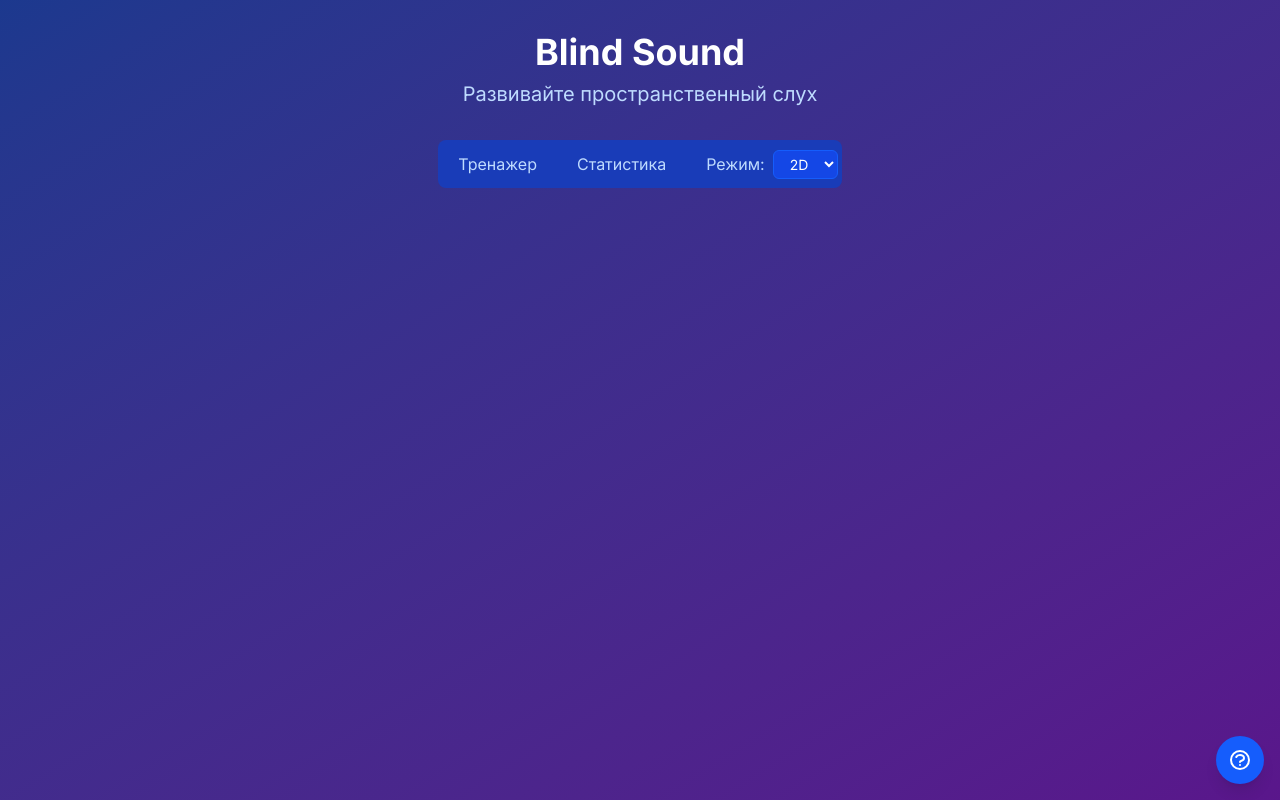
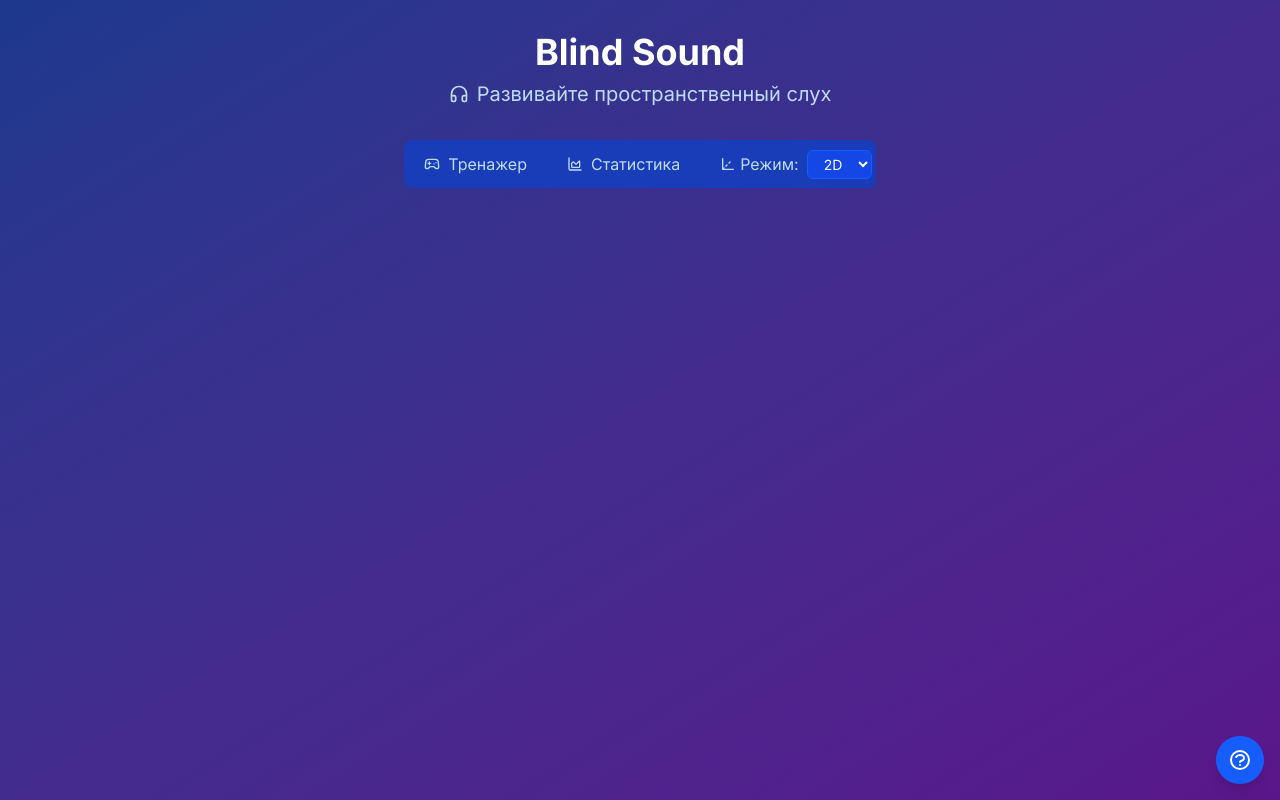
Before and after one commit to trylastsky/blind-sound, a Next.js app: page / in a window 1280 px wide. Built offline with nearby package versions, Linux system fonts and the light colour scheme.

Commit message:
icons migration1

```diff
--- a/package.json
+++ b/package.json
@@ -11,6 +11,7 @@
   },
   "dependencies": {
     "@types/three": "^0.180.0",
+    "lucide-react": "^0.548.0",
     "next": "^16.0.0",
     "react": "19.2.0",
     "react-dom": "19.2.0",
--- a/src/app/page.tsx
+++ b/src/app/page.tsx
@@ -3,6 +3,7 @@ import { useState, useEffect } from 'react';
 import SoundTrainer from './components/SoundTrainer';
 import Stats from './components/Stats';
 import HelpModal from './components/helper/HelpModal';
+import { Headphones, Gamepad2, ChartArea, Axis3D } from 'lucide-react';
 
 export interface StatsData {
   totalAttempts: number;
@@ -69,31 +70,41 @@ export default function Home() {
     <main className="min-h-screen bg-gradient-to-br from-blue-900 to-purple-900 text-white">
       <div className="container mx-auto px-4 py-8">
         <header className="text-center mb-8">
-          <h1 className="text-4xl font-bold mb-2">Blind Sound</h1>
-          <p className="text-xl text-blue-200">Развивайте пространственный слух</p>
+          <h1 className="text-4xl font-bold mb-2 flex items-center justify-center gap-3">
+            Blind Sound
+          </h1>
+          <p className="text-xl text-blue-200 flex items-center justify-center gap-2">
+            <Headphones className="w-5 h-5" />
+            Развивайте пространственный слух
+          </p>
         </header>
 
         <nav className="flex justify-center mb-8">
           <div className="bg-blue-800 rounded-lg p-1 flex flex-wrap justify-center gap-2">
             <button
               onClick={() => setCurrentView('trainer')}
-              className={`px-4 py-2 rounded-md cursor-pointer transition-colors ${
+              className={`px-4 py-2 rounded-md cursor-pointer transition-colors flex items-center gap-2 ${
                 currentView === 'trainer' ? 'bg-blue-600 text-white' : 'text-blue-200'
               }`}
             >
+              <Gamepad2 className="w-4 h-4" />
               Тренажер
             </button>
             <button
               onClick={() => setCurrentView('stats')}
-              className={`px-4 py-2  rounded-md cursor-pointer transition-colors ${
+              className={`px-4 py-2 rounded-md cursor-pointer transition-colors flex items-center gap-2 ${
                 currentView === 'stats' ? 'bg-blue-600 text-white' : 'text-blue-200'
               }`}
             >
+              <ChartArea className="w-4 h-4" />
               Статистика
             </button>
 
             <div className="flex items-center space-x-2 ml-4">
-              <span className="text-blue-200">Режим:</span>
+              <span className="text-blue-200 flex items-center gap-1">
+                <Axis3D className="w-4 h-4" />
+                Режим:
+              </span>
               <select
                 value={currentMode}
                 onChange={(e) => setCurrentMode(e.target.value as '2d' | '3d')}
```
Also changed, not shown: 1 other file (tests, documents, lock files or other folders).
